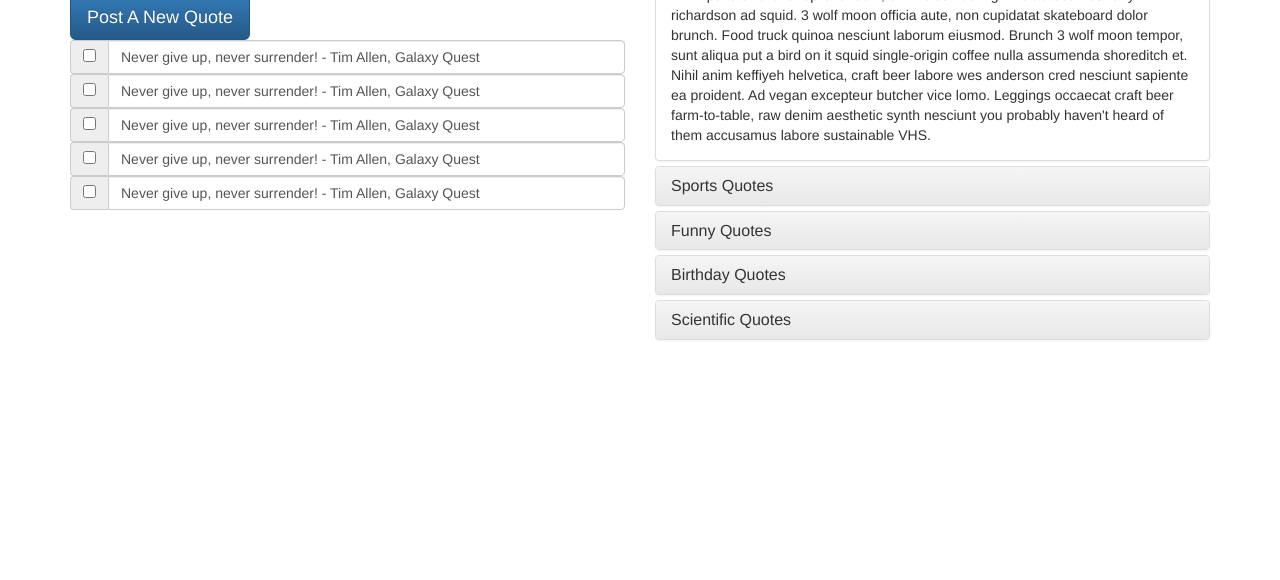
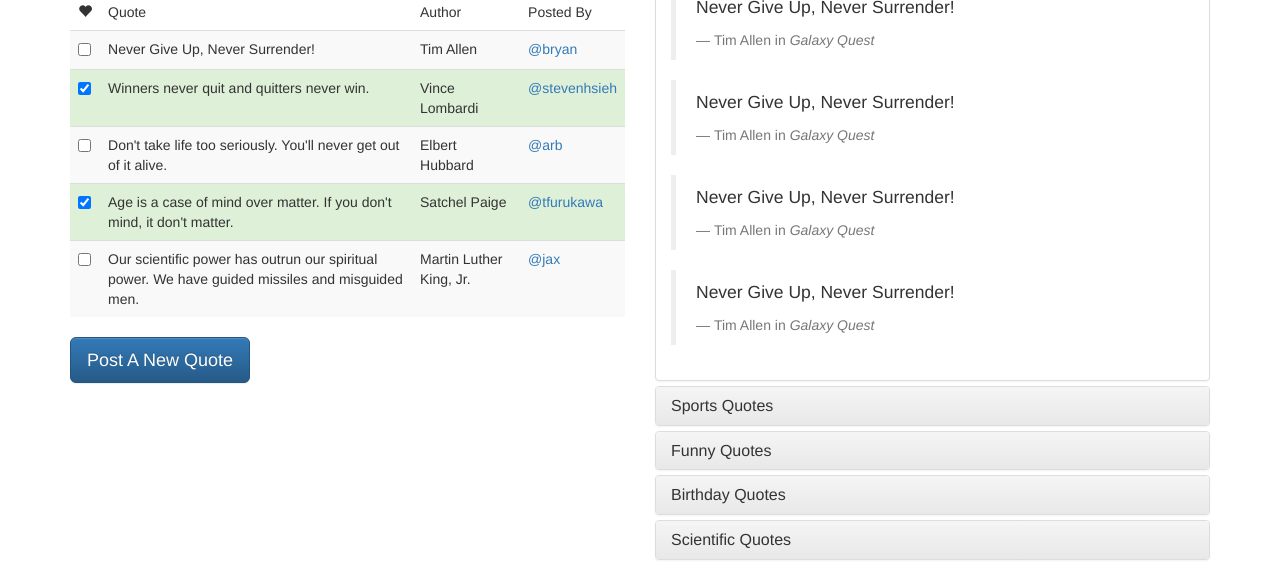
Before and after one commit to brytmill/zenquotes, a plain HTML site: page dashboard.html in a window 1280 px wide. Shown: the part 355-935 px from the top of the page. Before the commit the page ends 800 px from the top, so only its background shows below. Drawn offline with nearby package versions, Linux system fonts and the light colour scheme.

Commit message:
added some bootstrap styling and changed quote stream

```diff
--- a/dashboard.html
+++ b/dashboard.html
@@ -52,6 +52,45 @@
 			<div class="col-md-6">
 				<h2>Quote Stream</h2>
 
+				<table class="table table-striped table-hover">
+				  <thead>
+				  	<td><i class="glyphicon glyphicon-heart"></i></td>
+				  	<td>Quote</td>
+				  	<td>Author</td>
+				  	<td>Posted By</td>
+				  </thead>
+				  <tr>
+				  	<td><input type="checkbox" value=""></td>
+				  	<td>Never Give Up, Never Surrender!</td>
+				  	<td>Tim Allen</td>
+				  	<td><a href="">@bryan</a></td>
+				  </tr>
+				  <tr class="success">
+				  	<td><input type="checkbox" value="" checked></td>
+				  	<td>Winners never quit and quitters never win.</td>
+				  	<td>Vince Lombardi</td>
+				  	<td><a href="">@stevenhsieh</a></td>
+				  </tr>
+				  <tr>
+				  	<td><input type="checkbox" value=""></td>
+				  	<td>Don't take life too seriously. You'll never get out of it alive.</td>
+				  	<td>Elbert Hubbard</td>
+				  	<td><a href="">@arb</a></td>
+				  </tr>
+				  <tr class="success">
+				  	<td><input type="checkbox" value="" checked></td>
+				  	<td>Age is a case of mind over matter. If you don't mind, it don't matter.</td>
+				  	<td>Satchel Paige</td>
+				  	<td><a href="">@tfurukawa</a></td>
+				  </tr>
+				  <tr>
+				  	<td><input type="checkbox" value=""></td>
+				  	<td>Our scientific power has outrun our spiritual power. We have guided missiles and misguided men.</td>
+				  	<td>Martin Luther King, Jr.</td>
+				  	<td><a href="">@jax</a></td>
+				  </tr>
+				</table>
+
 				<!-- Button trigger modal -->
 				<button type="button" class="btn btn-primary btn-lg" data-toggle="modal" data-target="#myModal">
 				  Post A New Quote
@@ -66,14 +105,20 @@
 				        <h4 class="modal-title" id="myModalLabel">Post A New Quote</h4>
 				      </div>
 				      <div class="modal-body">
+				      	<form>
+						  <div class="form-group">
 							<div class="input-group">
 							  <span class="input-group-addon" id="basic-addon1">Quote</span>
 							  <input type="text" class="form-control" placeholder="Enter your new quote here..." aria-describedby="basic-addon1">
 							</div>
+						  </div>
+						  <div class="form-group">
 							<div class="input-group">
 							  <span class="input-group-addon" id="basic-addon1">Author</span>
 							  <input type="text" class="form-control" placeholder="Who said this?" aria-describedby="basic-addon1">
 							</div>
+						  </div>
+						  <div class="form-group">
 					        <div class="dropdown">
 							  <button class="btn btn-default dropdown-toggle" type="button" id="dropdownMenu1" data-toggle="dropdown" aria-expanded="true">
 							    Category
@@ -88,6 +133,8 @@
 							  </ul>
 							</div>
 						</div>
+						</form>
+				      </div>
 				      <div class="modal-footer">
 				        <button type="button" class="btn btn-default" data-dismiss="modal">Discard</button>
 				        <button type="button" class="btn btn-primary">Post</button>
@@ -95,51 +142,6 @@
 				    </div>
 				  </div>
 				</div>
-
-				<ul class="list-unstyled">
-					<li>
-						<div class="input-group">
-					      <span class="input-group-addon">
-					        <input type="checkbox" aria-label="...">
-					      </span>
-					      <input type="text" class="form-control" aria-label="..." value="Never give up, never surrender! - Tim Allen, Galaxy Quest" checked>
-					    </div><!-- /input-group -->
-					</li>
-					<li>
-						<div class="input-group">
-					      <span class="input-group-addon">
-					        <input type="checkbox" aria-label="...">
-					      </span>
-					      <input type="text" class="form-control" aria-label="..." value="Never give up, never surrender! - Tim Allen, Galaxy Quest">
-					    </div><!-- /input-group -->
-					</li>
-					<li>
-						<div class="input-group">
-					      <span class="input-group-addon">
-					        <input type="checkbox" aria-label="...">
-					      </span>
-					      <input type="text" class="form-control" aria-label="..." value="Never give up, never surrender! - Tim Allen, Galaxy Quest">
-					    </div><!-- /input-group -->
-					</li>
-					<li>
-						<div class="input-group">
-					      <span class="input-group-addon">
-					        <input type="checkbox" aria-label="...">
-					      </span>
-					      <input type="text" class="form-control" aria-label="..." value="Never give up, never surrender! - Tim Allen, Galaxy Quest">
-					    </div><!-- /input-group -->
-					</li>
-					<li>
-						<div class="input-group">
-					      <span class="input-group-addon">
-					        <input type="checkbox" aria-label="...">
-					      </span>
-					      <input type="text" class="form-control" aria-label="..." value="Never give up, never surrender! - Tim Allen, Galaxy Quest">
-					    </div><!-- /input-group -->
-					</li>
-				</ul>
-
-
 
 			</div>
 			<div class="col-md-6">
@@ -154,7 +156,22 @@
 				    </div>
 				    <div id="collapseOne" class="panel-collapse collapse in" role="tabpanel" aria-labelledby="headingOne">
 				      <div class="panel-body">
-				        Anim pariatur cliche reprehenderit, enim eiusmod high life accusamus terry richardson ad squid. 3 wolf moon officia aute, non cupidatat skateboard dolor brunch. Food truck quinoa nesciunt laborum eiusmod. Brunch 3 wolf moon tempor, sunt aliqua put a bird on it squid single-origin coffee nulla assumenda shoreditch et. Nihil anim keffiyeh helvetica, craft beer labore wes anderson cred nesciunt sapiente ea proident. Ad vegan excepteur butcher vice lomo. Leggings occaecat craft beer farm-to-table, raw denim aesthetic synth nesciunt you probably haven't heard of them accusamus labore sustainable VHS.
+				        <blockquote>
+						  <p>Never Give Up, Never Surrender!</p>
+						  <footer>Tim Allen in <cite title="Source Title">Galaxy Quest</cite></footer>
+						</blockquote>
+				        <blockquote>
+						  <p>Never Give Up, Never Surrender!</p>
+						  <footer>Tim Allen in <cite title="Source Title">Galaxy Quest</cite></footer>
+						</blockquote>
+				        <blockquote>
+						  <p>Never Give Up, Never Surrender!</p>
+						  <footer>Tim Allen in <cite title="Source Title">Galaxy Quest</cite></footer>
+						</blockquote>
+				        <blockquote>
+						  <p>Never Give Up, Never Surrender!</p>
+						  <footer>Tim Allen in <cite title="Source Title">Galaxy Quest</cite></footer>
+						</blockquote>
 				      </div>
 				    </div>
 				  </div>
@@ -168,7 +185,22 @@
 				    </div>
 				    <div id="collapseTwo" class="panel-collapse collapse" role="tabpanel" aria-labelledby="headingTwo">
 				      <div class="panel-body">
-				        Anim pariatur cliche reprehenderit, enim eiusmod high life accusamus terry richardson ad squid. 3 wolf moon officia aute, non cupidatat skateboard dolor brunch. Food truck quinoa nesciunt laborum eiusmod. Brunch 3 wolf moon tempor, sunt aliqua put a bird on it squid single-origin coffee nulla assumenda shoreditch et. Nihil anim keffiyeh helvetica, craft beer labore wes anderson cred nesciunt sapiente ea proident. Ad vegan excepteur butcher vice lomo. Leggings occaecat craft beer farm-to-table, raw denim aesthetic synth nesciunt you probably haven't heard of them accusamus labore sustainable VHS.
+				        <blockquote>
+						  <p>Winners never quit and quitters never win.</p>
+						  <footer>Vince Lombardi <cite title="Source Title">Green Bay Packers</cite></footer>
+						</blockquote>
+				        <blockquote>
+						  <p>Winners never quit and quitters never win.</p>
+						  <footer>Vince Lombardi <cite title="Source Title">Green Bay Packers</cite></footer>
+						</blockquote>
+				        <blockquote>
+						  <p>Winners never quit and quitters never win.</p>
+						  <footer>Vince Lombardi <cite title="Source Title">Green Bay Packers</cite></footer>
+						</blockquote>
+				        <blockquote>
+						  <p>Winners never quit and quitters never win.</p>
+						  <footer>Vince Lombardi <cite title="Source Title">Green Bay Packers</cite></footer>
+						</blockquote>
 				      </div>
 				    </div>
 				  </div>
@@ -182,7 +214,22 @@
 				    </div>
 				    <div id="collapseThree" class="panel-collapse collapse" role="tabpanel" aria-labelledby="headingThree">
 				      <div class="panel-body">
-				        Anim pariatur cliche reprehenderit, enim eiusmod high life accusamus terry richardson ad squid. 3 wolf moon officia aute, non cupidatat skateboard dolor brunch. Food truck quinoa nesciunt laborum eiusmod. Brunch 3 wolf moon tempor, sunt aliqua put a bird on it squid single-origin coffee nulla assumenda shoreditch et. Nihil anim keffiyeh helvetica, craft beer labore wes anderson cred nesciunt sapiente ea proident. Ad vegan excepteur butcher vice lomo. Leggings occaecat craft beer farm-to-table, raw denim aesthetic synth nesciunt you probably haven't heard of them accusamus labore sustainable VHS.
+				        <blockquote>
+						  <p>Don't take life too seriously. You'll never get out of it alive.</p>
+						  <footer>Elbert Hubbard <cite title="Source Title">American Write, Publisher, Artist, Philosopher</cite></footer>
+						</blockquote>
+				        <blockquote>
+						  <p>Don't take life too seriously. You'll never get out of it alive.</p>
+						  <footer>Elbert Hubbard <cite title="Source Title">American Write, Publisher, Artist, Philosopher</cite></footer>
+						</blockquote>
+				        <blockquote>
+						  <p>Don't take life too seriously. You'll never get out of it alive.</p>
+						  <footer>Elbert Hubbard <cite title="Source Title">American Write, Publisher, Artist, Philosopher</cite></footer>
+						</blockquote>
+				        <blockquote>
+						  <p>Don't take life too seriously. You'll never get out of it alive.</p>
+						  <footer>Elbert Hubbard <cite title="Source Title">American Write, Publisher, Artist, Philosopher</cite></footer>
+						</blockquote>
 				      </div>
 				    </div>
 				  </div>
@@ -196,7 +243,22 @@
 				    </div>
 				    <div id="collapseFour" class="panel-collapse collapse" role="tabpanel" aria-labelledby="headingFour">
 				      <div class="panel-body">
-				        Anim pariatur cliche reprehenderit, enim eiusmod high life accusamus terry richardson ad squid. 3 wolf moon officia aute, non cupidatat skateboard dolor brunch. Food truck quinoa nesciunt laborum eiusmod. Brunch 3 wolf moon tempor, sunt aliqua put a bird on it squid single-origin coffee nulla assumenda shoreditch et. Nihil anim keffiyeh helvetica, craft beer labore wes anderson cred nesciunt sapiente ea proident. Ad vegan excepteur butcher vice lomo. Leggings occaecat craft beer farm-to-table, raw denim aesthetic synth nesciunt you probably haven't heard of them accusamus labore sustainable VHS.
+				        <blockquote>
+						  <p>Age is a case of mind over matter. If you don't mind, it don't matter.</p>
+						  <footer>Satchel Paige <cite title="Source Title">American Baseball Player</cite></footer>
+						</blockquote>
+				        <blockquote>
+						  <p>Age is a case of mind over matter. If you don't mind, it don't matter.</p>
+						  <footer>Satchel Paige <cite title="Source Title">American Baseball Player</cite></footer>
+						</blockquote>
+				        <blockquote>
+						  <p>Age is a case of mind over matter. If you don't mind, it don't matter.</p>
+						  <footer>Satchel Paige <cite title="Source Title">American Baseball Player</cite></footer>
+						</blockquote>
+				        <blockquote>
+						  <p>Age is a case of mind over matter. If you don't mind, it don't matter.</p>
+						  <footer>Satchel Paige <cite title="Source Title">American Baseball Player</cite></footer>
+						</blockquote>
 				      </div>
 				    </div>
 				  </div>
@@ -210,7 +272,22 @@
 				    </div>
 				    <div id="collapseFive" class="panel-collapse collapse" role="tabpanel" aria-labelledby="headingFive">
 				      <div class="panel-body">
-				        Anim pariatur cliche reprehenderit, enim eiusmod high life accusamus terry richardson ad squid. 3 wolf moon officia aute, non cupidatat skateboard dolor brunch. Food truck quinoa nesciunt laborum eiusmod. Brunch 3 wolf moon tempor, sunt aliqua put a bird on it squid single-origin coffee nulla assumenda shoreditch et. Nihil anim keffiyeh helvetica, craft beer labore wes anderson cred nesciunt sapiente ea proident. Ad vegan excepteur butcher vice lomo. Leggings occaecat craft beer farm-to-table, raw denim aesthetic synth nesciunt you probably haven't heard of them accusamus labore sustainable VHS.
+				        <blockquote>
+						  <p>Our scientific power has outrun our spiritual power. We have guided missiles and misguided men.</p>
+						  <footer>Martin Luther King, Jr. <cite title="Source Title">American Civil Rights Activist</cite></footer>
+						</blockquote>
+				        <blockquote>
+						  <p>Our scientific power has outrun our spiritual power. We have guided missiles and misguided men.</p>
+						  <footer>Martin Luther King, Jr. <cite title="Source Title">American Civil Rights Activist</cite></footer>
+						</blockquote>
+				        <blockquote>
+						  <p>Our scientific power has outrun our spiritual power. We have guided missiles and misguided men.</p>
+						  <footer>Martin Luther King, Jr. <cite title="Source Title">American Civil Rights Activist</cite></footer>
+						</blockquote>
+				        <blockquote>
+						  <p>Our scientific power has outrun our spiritual power. We have guided missiles and misguided men.</p>
+						  <footer>Martin Luther King, Jr. <cite title="Source Title">American Civil Rights Activist</cite></footer>
+						</blockquote>
 				      </div>
 				    </div>
 				  </div>
```
Lines whose indentation alone changed are shown as unchanged.
